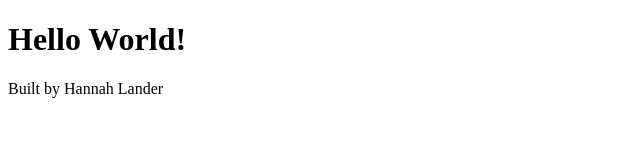
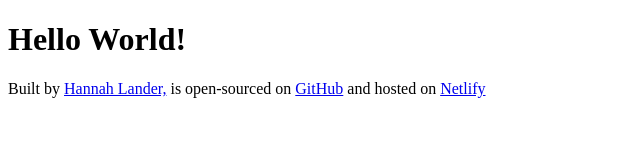
Before and after one commit to HanLander/My-Weather-App-, a plain HTML site: page index.html in a window 1280 px wide. Shown: the whole page, without its empty margins (0-640 px from the left). Drawn offline with Linux system fonts and the light colour scheme.

Commit message:
Updated the footer content

```diff
--- a/index.html
+++ b/index.html
@@ -7,6 +7,17 @@
   </head>
   <body>
     <h1>Hello World!</h1>
-    <footer>Built by Hannah Lander</footer>
+    <footer>
+      Built by
+      <a href="https://github.com/HanLander" target="_blank"> Hannah Lander,</a>
+      is open-sourced on
+      <a href="https://github.com/HanLander/My-Weather-App-" target="_blank">
+        GitHub</a
+      >
+      and hosted on
+      <a href="https://han-weather-app.netlify.app/" target="_blank">
+        Netlify</a
+      >
+    </footer>
   </body>
 </html>
```
